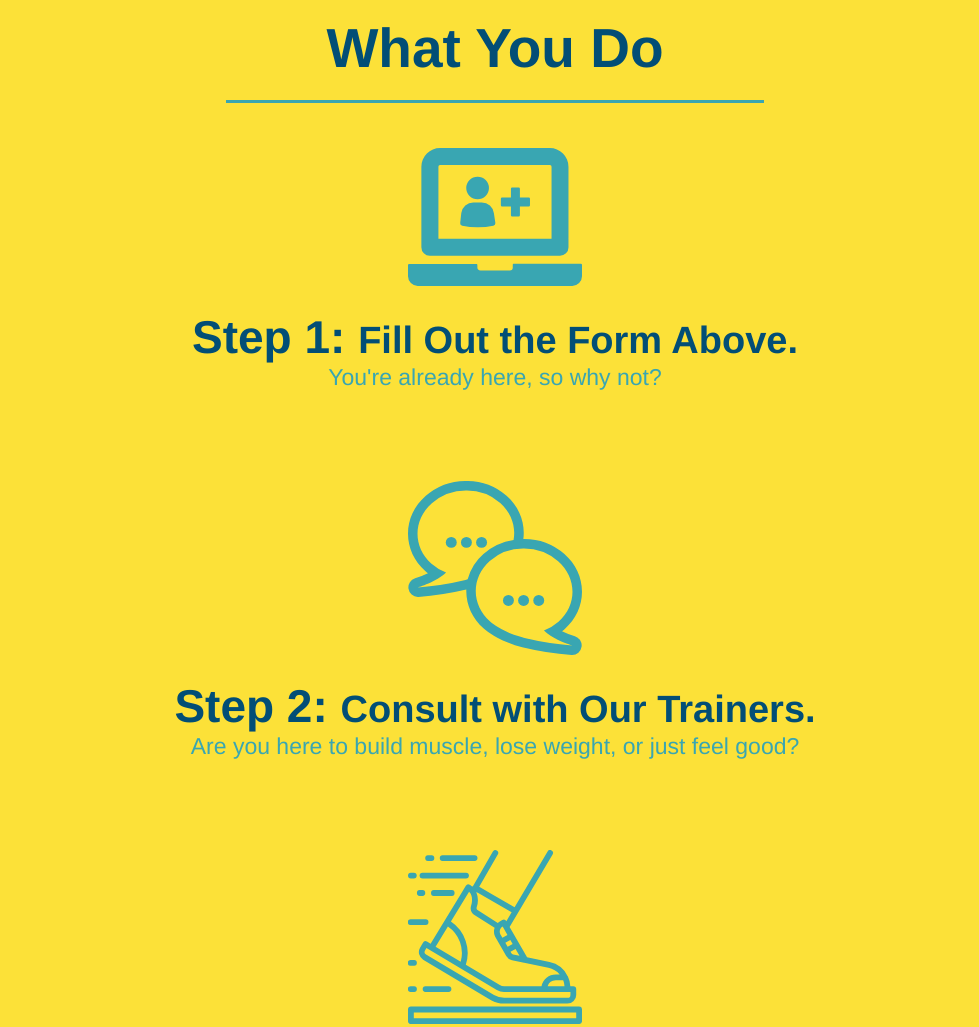
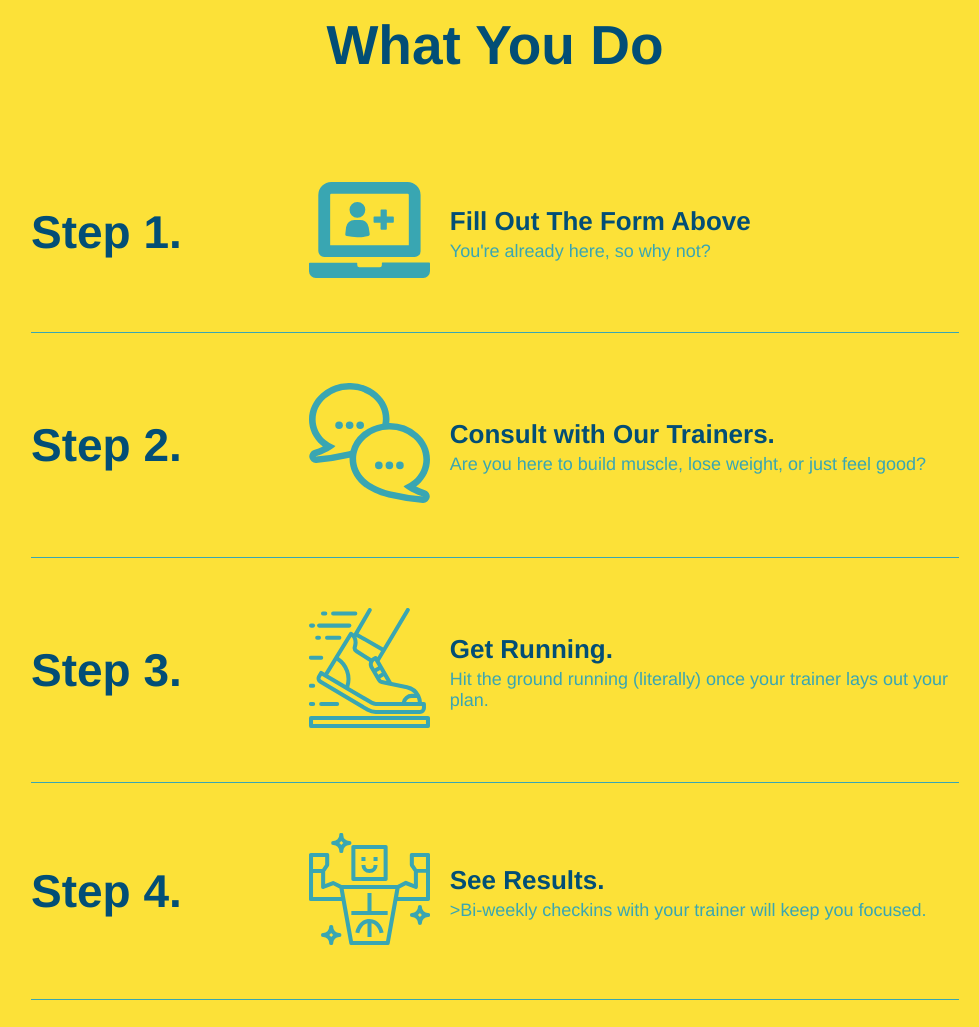
Before and after one commit to dmschwerd/run-buddy, a plain HTML site: page index.html in a window 1280 px wide. Shown: the part 1140-2167 px from the top of the page, without its empty margins (145-1124 px from the left). Drawn offline with Linux system fonts and the light colour scheme.

Commit message:
steps section flexboxes

```diff
--- a/assets/css/style.css
+++ b/assets/css/style.css
@@ -136,54 +136,75 @@ section {
     font-size: 16px;
 }
 
-.intro {
-    text-align: center;
-}
-
 .intro p {
     line-height: 1.7;
     color: #39a6b2;
     width: 80%;
     font-size: 20px;
     margin: 0 auto;
+    text-align: center;
 }
 
 .steps {
-    text-align: center;
     background: #fce138;
-}
-
-.steps div {
-    margin-bottom: 80px;
-}
-
-.steps img {
-    width: 15%;
-    margin: 10px 0;
 }
 
 .steps h3 {
     color: #024e76;
     font-size: 46px;
-    margin-top: 10px;
+    flex: 1 30%;
 }
 
-.steps p {
-    color: #39a6b2;
-    font-size: 23px;
+.step {
+    margin: 50px auto;
+    padding-bottom: 50px;
+    width: 80%;
+    border-bottom: 1px solid #39a6b2;
+    display: flex;
+    flex-wrap: wrap;
+    align-items: center;
+    justify-content: space-between;
 }
 
-.steps span {
-    font-size: 38px;
+.step-info {
+    flex: 2 70%;
+    display: flex;
+    flex-wrap: wrap;
+    align-items: center;
+}
+
+.step-text h4 {
+    font-size: 26px;
+    line-height: 1.5;
+    color: #024e76;
+}
+
+.step-text p {
+    color: #39a6b2;
+    font-size: 18px;
+}
+
+.step-img {
+    flex: 1 12%;
+    margin-right: 20px;
+}
+
+.step-img img {
+    max-width: 100%;
+}
+
+.step-text {
+    flex: 12;
 }
 
 .section-title {
     font-size: 55px;
     color: #024e76;
     margin-bottom: 35px;
-    padding: 0 100px 20px 100px;
-    display: inline-block;
-    border-bottom: 3px solid;
+    padding-bottom: 20px;
+    text-align: center;
+    margin: 0 auto 35px auto;
+    width: 50%;
 }
 
 .primary-border {
@@ -192,10 +213,6 @@ section {
 
 .secondary-border {
     border-color: #39a6b2;
-}
-
-.trainers {
-    text-align: center;
 }
 
 .trainer {
@@ -242,7 +259,6 @@ section {
 }
 
 .contact {
-    text-align: center;
     background:#024e76;
 }
 
@@ -279,3 +295,7 @@ section {
 .contact-info a {
     color: #fce138;
 }
+
+.flex-row {
+    display: flex;
+}
--- a/index.html
+++ b/index.html
@@ -36,6 +36,7 @@
 
     <!--hero/jumbotron-->
     <section class="hero">
+
         <div class="hero-cta">
             <h2>Start Building Habits.</h2>
             <p>seitan heirloom post-ironic pop-up iPhone mlkshk hella selfies fashion axe occupy readymade put a bird on it messenger bag Wes Anderson Schlitz plaid Bushwick
@@ -81,44 +82,100 @@
 
     <!--"what we do" section-->
     <section id="what-we-do" class="intro">
+
+        <div class="flex-row">
             <h2 class="section-title primary-border">What We Do</h2>
+        </div>
+
+        <div class="flex-row">
             <p>butcher selfies chambray shabby chic gentrify readymade yr Echo Park XOXO Tumblr normcore Banksy direct trade Blue Bottle
             chillwave you probably haven't heard of them single-origin coffee Vice fanny pack fixie Odd Future Austin fingerstache pickled
             twee synth Wes Anderson Thundercats viral bitters flannel meggings narwhal Marfa Schlitz sustainable Intelligentsia umami deep v craft</p>
+        </div>
+
     </section>
 
     <!--"what you do" section-->
     <section id="what-you-do" class="steps">
+        <div class="flex-row">
             <h2 class="section-title secondary-border">What You Do</h2>
+        </div>
 
-        <div>
+        <div class="step">
+
+            <h3>Step 1.</h3>
+
+            <div class="step-info">
+
+                <div class="step-img">
                     <img src="./assets/images/step-1.svg" alt="" />
-            <h3>Step 1: <span>Fill Out the Form Above.</span></h3>
+                </div>
+
+                <div class="step-text">
+                    <h4> Fill Out The Form Above</h4>
                     <p>You're already here, so why not?</p>
                 </div>
+            </div>
+        </div>
 
-        <div>
+        <div class="step">
+
+            <h3>Step 2.</h3>
+
+            <div class="step-info">
+
+                <div class="step-img">
                     <img src="./assets/images/step-2.svg" alt="" />
-            <h3>Step 2: <span>Consult with Our Trainers.</span></h3>
+                </div>
+
+                <div class="step-text">
+                    <h4>Consult with Our Trainers.</h4>
                     <p>Are you here to build muscle, lose weight, or just feel good?</p>
                 </div>
+            </div>
+        </div>
 
-        <div>
+        <div class="step">
+
+            <h3>Step 3.</h3>
+
+            <div class="step-info">
+
+                <div class="step-img">
                     <img src="./assets/images/step-3.svg" alt="" />
-            <h3>Step 3: <span>Get Running.</span></h3>
+                </div>
+
+                <div class="step-text">
+                    <h4>Get Running.</h4>
                     <p>Hit the ground running (literally) once your trainer lays out your plan.</p>
                 </div>
+            </div>
+        </div>
 
-        <div>
+        <div class="step">
+
+            <h3>Step 4.</h3>
+
+            <div class="step-info">
+
+                <div class="step-img">
                     <img src="./assets/images/step-4.svg" alt="" />
-            <h3>Step 4: <span>See Results.</span></h3>
-            <p>Bi-weekly checkins with your trainer will keep you focused.</p>
+                </div>
+
+                <div class="step-text">
+                    <h4>See Results.</h4>
+                    <p>>Bi-weekly checkins with your trainer will keep you focused.</p>
+                </div>
+            </div>
         </div>
     </section>
 
     <!--"meet the trainers" section-->
     <section id="your-trainers" class="trainers">
+
+        <div class="flex-row">
             <h2 class="section-title primary-border">Meet The Trainers</h2>
+        </div>
 
         <article class="trainer">
             <img src="./assets/images/trainer-1.jpg" alt="Arron Stephens in his workout clothes, ready to pump iron" />
@@ -163,7 +220,10 @@
 
     <!--"reach out" section-->
     <section id="reach-out" class="contact">
+
+        <div class="flex-row">
             <h2 class="section-title secondary-border">Reach Out</h2>
+        </div>
 
         <div class="contact-info">
             <iframe src="https://www.google.com/maps/embed?pb=!1m18!1m12!1m3!1d3147.1079747227936!2d-120.42364418397035!3d37.92790791110593!2m3!1f0!2f0!3f0!3m2!1i1024!2i768!4f13.1!3m3!1m2!1s0x8090c49129b6ac57%3A0xb56c7eb95a2cd8bd!2sMain%20St%2C%20California%2095327!5e0!3m2!1sen!2sus!4v1616426329495!5m2!1sen!2sus"
```
Lines whose indentation alone changed are shown as unchanged.
